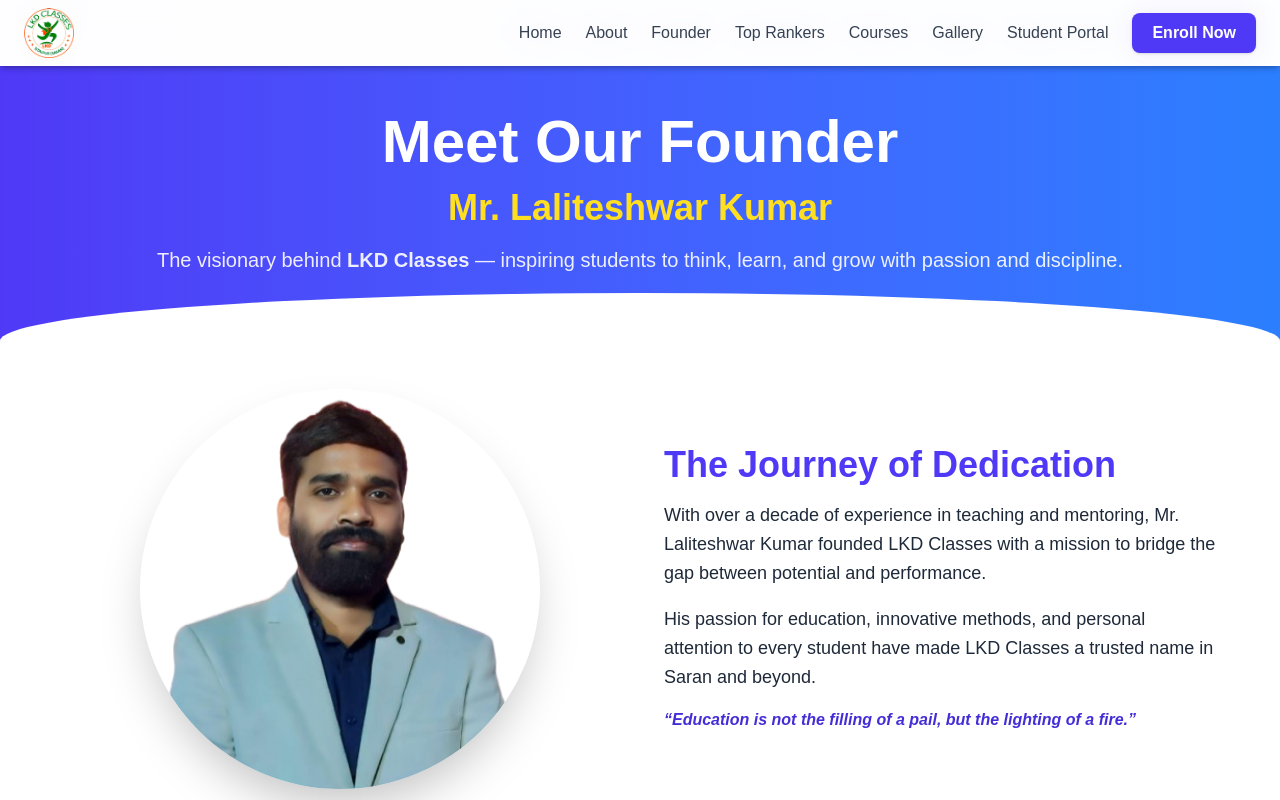
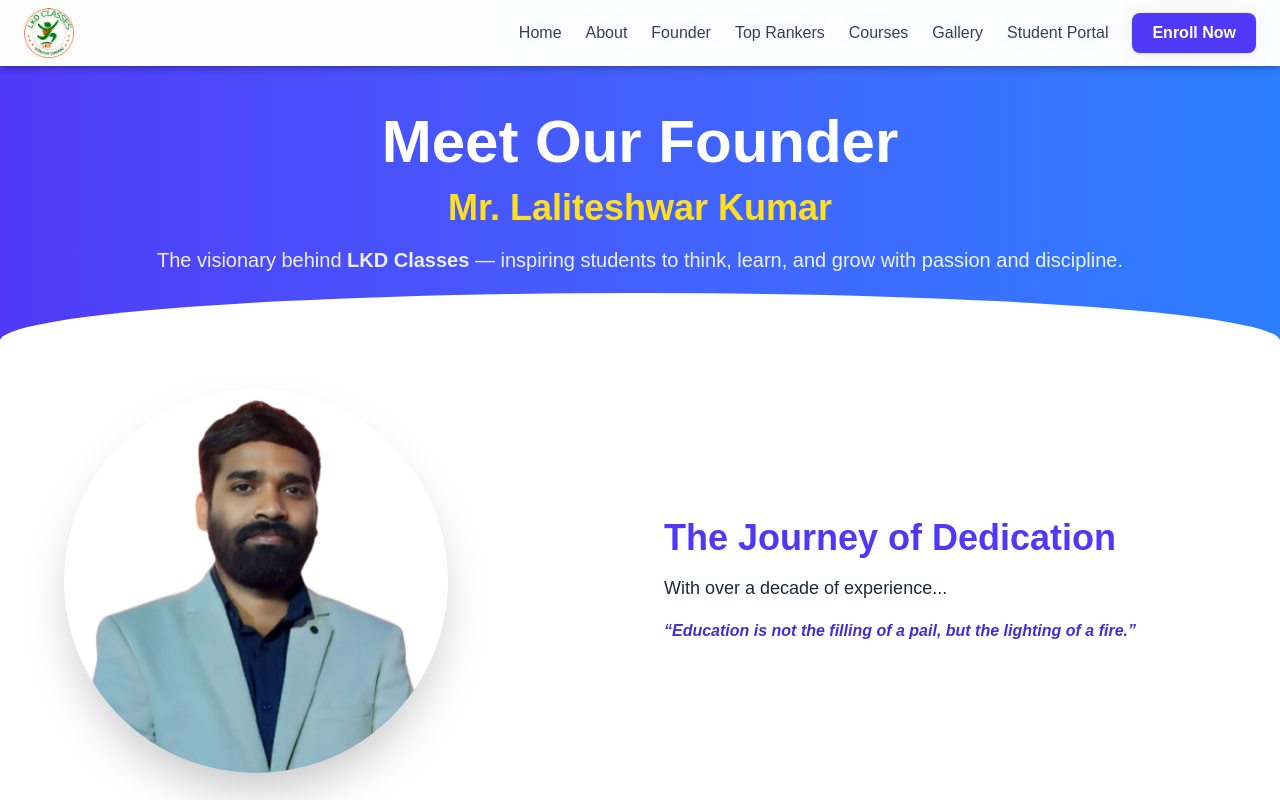
Before and after one commit to Bihari22/lkdclasses, a Next.js app in the folder frontend/: page /founder in a window 1280 px wide. Shown: the top 800 px of the page. Built offline with nearby package versions, Linux system fonts and the light colour scheme.

Commit message:
Quick deploy fix

```diff
--- a/frontend/next.config.ts
+++ b/frontend/next.config.ts
@@ -2,6 +2,9 @@
 
 const nextConfig: NextConfig = {
   output: "export", // ✅ enables static HTML export (replaces next export)
+  images: {
+    unoptimized: true, // ✅ disable server-side image optimization
+  },
   eslint: {
     ignoreDuringBuilds: true,
   },
--- a/frontend/src/app/founder/page.tsx
+++ b/frontend/src/app/founder/page.tsx
@@ -67,41 +67,35 @@
       </section>
 
       {/* Founder Info */}
-      <section
-        ref={infoRef}
-        className="pb-20 bg-white text-gray-800 px-6 md:px-12 text-center md:text-left"
-      >
-        <div className="max-w-6xl mx-auto grid md:grid-cols-2 gap-12 items-center">
-          <div>
+     <section className="pb-20 bg-white text-gray-800 px-6 md:px-12">
+  <div className="max-w-6xl mx-auto grid md:grid-cols-2 gap-12 items-center text-center md:text-left">
+    {/* Left: Image */}
+    <div className="flex justify-center md:justify-start">
+      <div className="relative w-56 h-56 sm:w-72 sm:h-72 md:w-96 md:h-96">
         <Image
           src="/images/founder.png"
           alt="Founder"
-              width={400}
-              height={400}
-              className="rounded-full shadow-2xl object-cover mx-auto hover:scale-105 transition-transform duration-500"
+          fill
+          className="rounded-full shadow-2xl object-cover hover:scale-105 transition-transform duration-500"
         />
       </div>
+    </div>
+
+    {/* Right: Text */}
     <div>
       <h2 className="text-3xl md:text-4xl font-bold text-indigo-600 mb-4">
         The Journey of Dedication
       </h2>
       <p className="text-lg leading-relaxed mb-4">
-              With over a decade of experience in teaching and mentoring, Mr.
-              Laliteshwar Kumar founded LKD Classes with a mission to bridge the
-              gap between potential and performance.
-            </p>
-            <p className="text-lg leading-relaxed mb-4">
-              His passion for education, innovative methods, and personal
-              attention to every student have made LKD Classes a trusted name in
-              Saran and beyond.
+        With over a decade of experience...
       </p>
       <p className="font-semibold text-indigo-700 italic">
-              “Education is not the filling of a pail, but the lighting of a
-              fire.”
+        “Education is not the filling of a pail, but the lighting of a fire.”
       </p>
     </div>
   </div>
 </section>
+
 
       {/* Achievements & Stats */}
       <section
```
Lines whose indentation alone changed are shown as unchanged.
